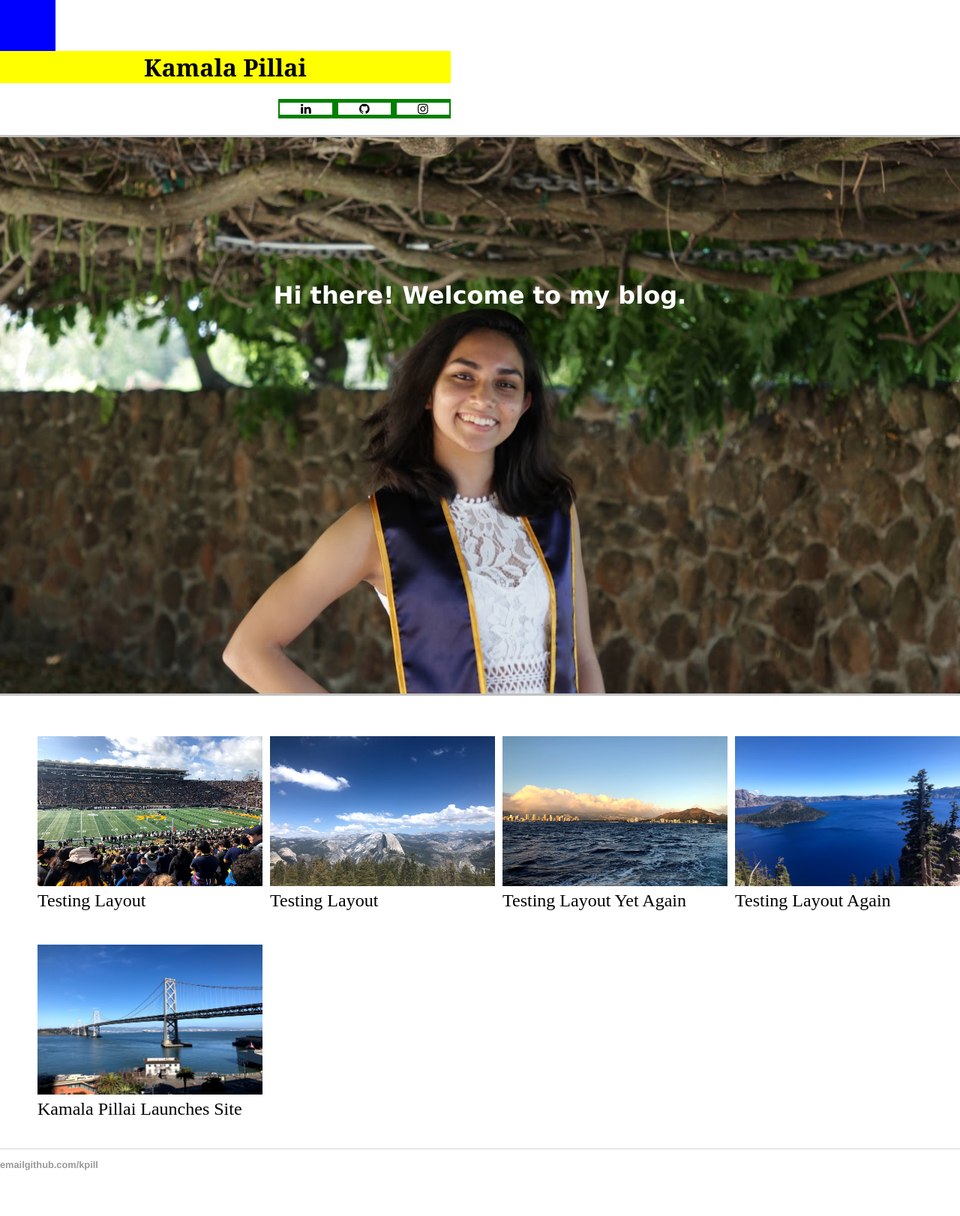
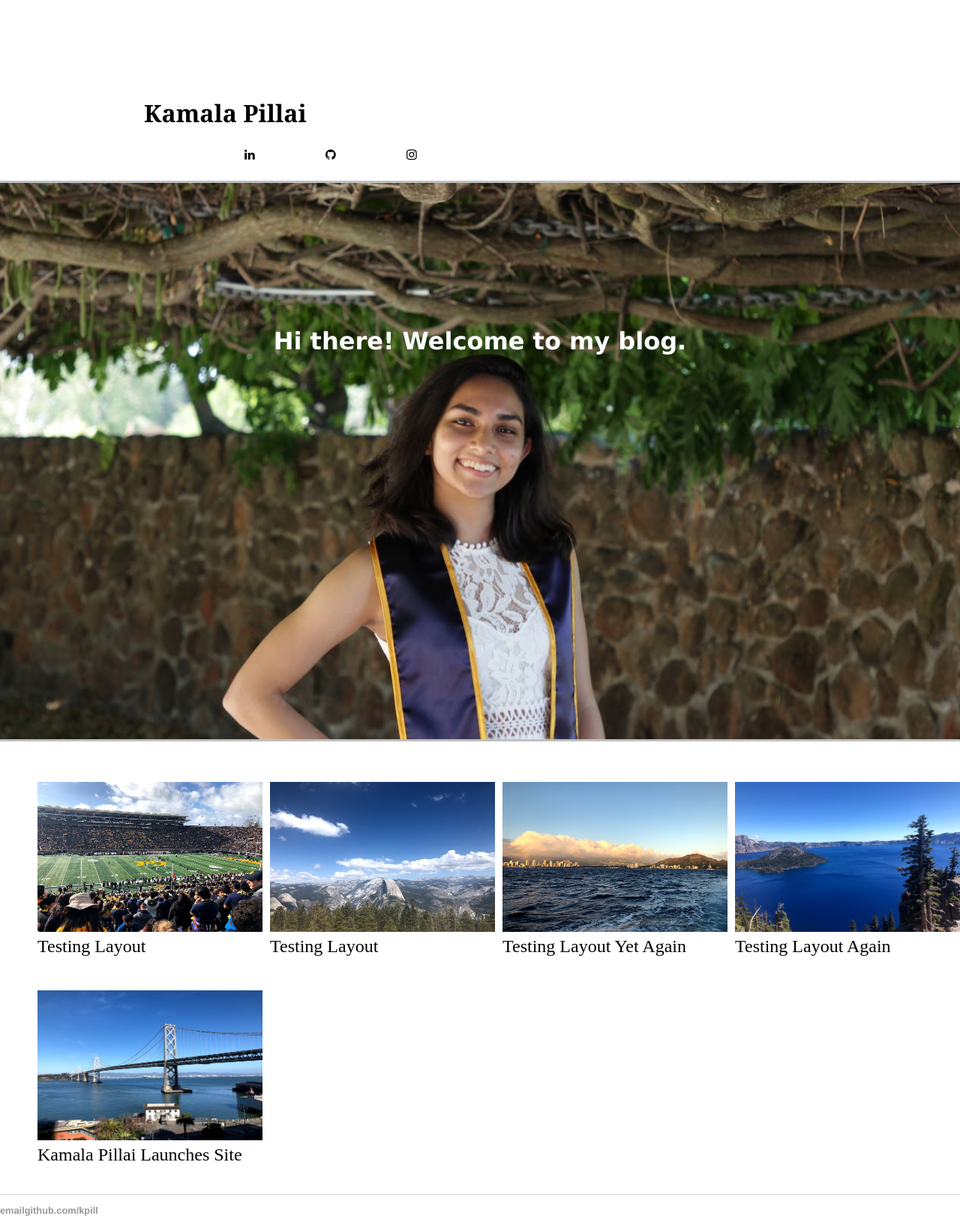
Before and after one commit to kpill/kpill.github.io, a Jekyll site: the page built from index.html, in a window 1280 px wide. Shown: the whole page at 75% size. Built offline with Jekyll 4.4.1, drawn with Linux system fonts in a browser that asks for light colours; before the commit the page ends 1561 px from its top, so only the background shows below that.

Commit message:
Update main.css

```diff
--- a/css/main.css
+++ b/css/main.css
@@ -8,7 +8,7 @@
 .menu {
 	display: inline-block;
 	float: left;
-	background-color: blue;
+	vertical-align: middle;
 }
 
 a.home {
@@ -17,7 +17,7 @@
 	text-decoration: none;
 	padding-left: 15vw;
 	padding-right: 15vw;
-	background-color: yellow;
+	vertical-align: middle;
 }
 
 a.home:hover, a.home:active {
@@ -28,13 +28,13 @@
 .social-icons {
 	display: inline-block;
 	float: right;
-	background-color: green;
+	vertical-align: middle;
 }
 
 .fa, .fas {
   padding: 0px;
-  font-size: 50px;
-  width: 70px;
+  font-size: 100px;
+  width: 100px;
   text-align: center;
   text-decoration: none;
   margin: 5px 2px;
```
